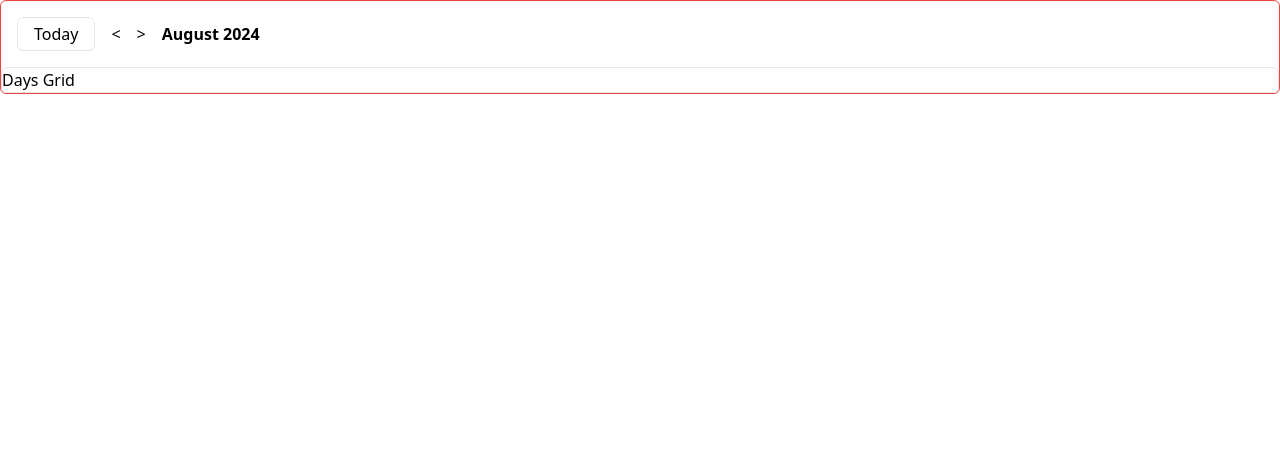
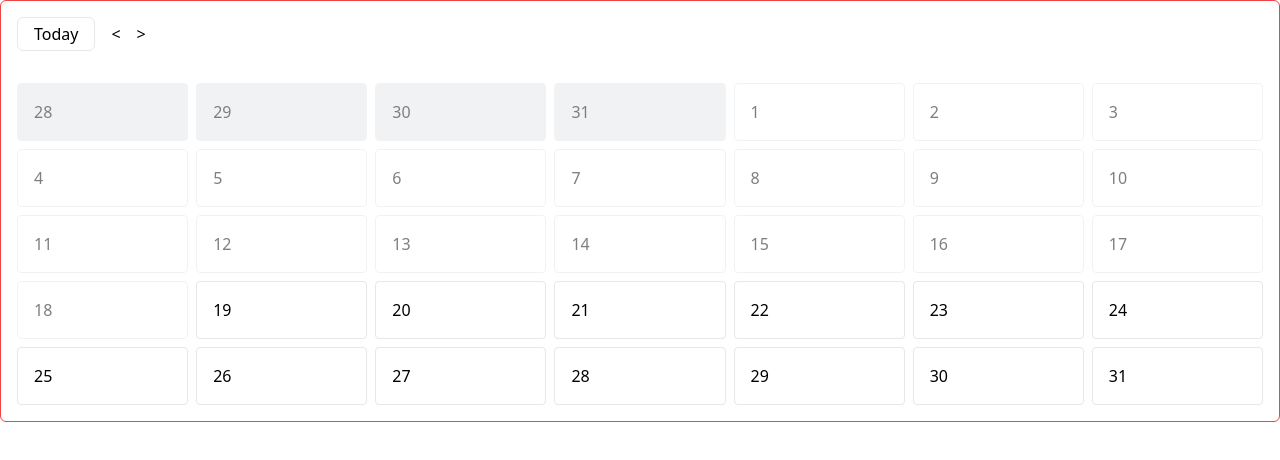
Before and after one commit to ScaxCodes/cc-calendar, a React (Vite) app: page / in a window 1280 px wide. Shown: the top 460 px of the page. Built offline with nearby package versions, Linux system fonts and the light colour scheme.

Commit message:
Add date-fns library and basic structure of month component

```diff
--- a/package.json
+++ b/package.json
@@ -10,6 +10,7 @@
     "preview": "vite preview"
   },
   "dependencies": {
+    "date-fns": "^3.6.0",
     "react": "^18.3.1",
     "react-dom": "^18.3.1"
   },
--- a/src/components/Calendar.tsx
+++ b/src/components/Calendar.tsx
@@ -1,3 +1,19 @@
+import {
+  format,
+  startOfMonth,
+  endOfMonth,
+  startOfWeek,
+  endOfWeek,
+  addDays,
+  isSameMonth,
+  isBefore,
+  isToday,
+  subMonths,
+  addMonths,
+} from "date-fns";
+
+import { useState } from "react";
+
 export function Calendar() {
   return (
     <div className="border border-red-500 rounded-md max-w-[1500px] m-auto">
@@ -18,13 +34,57 @@ function Navigation() {
       </button>
       <button>&lt;</button>
       <button>&gt;</button>
-      <span className="font-semibold">August 2024</span>
+      {/* <span className="font-semibold">{format(today, "MMMM yyyy")}</span> */}
     </nav>
   );
 }
 
 function Month() {
-  return <main className="border rounded-md max-w-[1500px]">Days Grid</main>;
+  const [currentMonth, setCurrentMonth] = useState(new Date());
+
+  const today = new Date();
+  const startDate = startOfMonth(currentMonth);
+  const endDate = endOfMonth(currentMonth);
+  const startGrid = startOfWeek(startDate, { weekStartsOn: 0 });
+  const endGrid = endOfWeek(endDate, { weekStartsOn: 0 });
+
+  const days = [];
+  let day = startGrid;
+  while (day <= endGrid) {
+    days.push(day);
+    day = addDays(day, 1);
+  }
+
+  const handlePreviousMonth = () => {
+    setCurrentMonth(subMonths(currentMonth, 1));
+  };
+
+  const handleNextMonth = () => {
+    setCurrentMonth(addMonths(currentMonth, 1));
+  };
+
+  return (
+    <main className="p-4">
+      <div className="grid grid-cols-7 gap-2">
+        {days.map((day, index) => {
+          const isCurrentMonth = isSameMonth(day, currentMonth);
+          const isInPast = isBefore(day, today) && !isToday(day);
+
+          const backgroundClass = isCurrentMonth ? "bg-white" : "bg-gray-200";
+          const opacityClass = isInPast ? "opacity-50" : "opacity-100";
+
+          return (
+            <div
+              key={index}
+              className={`p-4 border rounded ${backgroundClass} ${opacityClass}`}
+            >
+              {format(day, "d")}
+            </div>
+          );
+        })}
+      </div>
+    </main>
+  );
 }
 
 function AddEventModal() {
```
Also changed, not shown: 1 other file (tests, documents, lock files or other folders).
